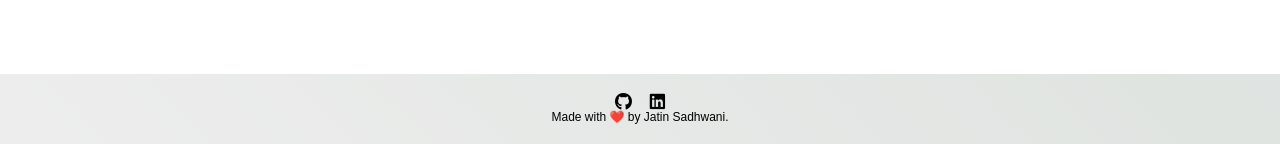
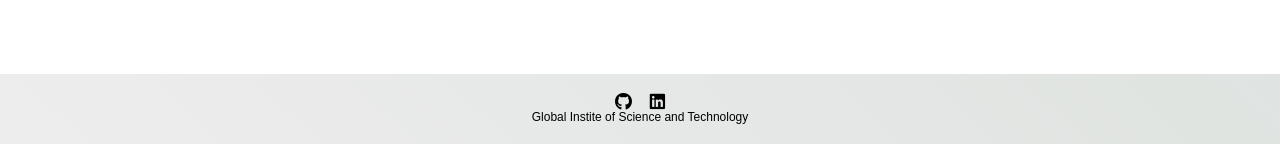
Before and after one commit to DarkLoRD-007/Movie_Review-using-machine-learning..., a Flask app: template templates/result.html in a window 1280 px wide. Shown: the part 656-800 px from the top of the page. Run offline with Flask 2, Linux system fonts and the light colour scheme; the template is opened without the code that fills it, so the values that code supplies are empty; parts of the project's set-up code (start-up, migrations or seed data) failed here and were passed over; some libraries are stand-ins or nearby versions.

Commit message:
Update result.html

```diff
--- a/templates/result.html
+++ b/templates/result.html
@@ -33,10 +33,10 @@
 		<!-- Footer -->
         <div class='footer'>
             <div class="contact">
-                <a target="_blank" href="https://github.com/JatinSadhwani02/Movies_Review_Classification_NLP"><i class="fab fa-github fa-lg contact-icon"></i></a>
-                <a target="_blank" href="https://www.linkedin.com/in/jatin-sadhwani-404531152/"><i class="fab fa-linkedin fa-lg contact-icon"></i></a>
+                <a target="_blank" href="https://github.com/DarkLoRD-007/Movie_Review-using-machine-learning..."><i class="fab fa-github fa-lg contact-icon"></i></a>
+                <a target="_blank" href="https://www.linkedin.com/in/subhadip-sau-2b8901195/"><i class="fab fa-linkedin fa-lg contact-icon"></i></a>
             </div>
-            <p class='footer-description'>Made with ❤️ by Jatin Sadhwani.</p>
+            <p class='footer-description'>Global Instite of Science and Technology</p>
         </div>
 
 	</body>
```
